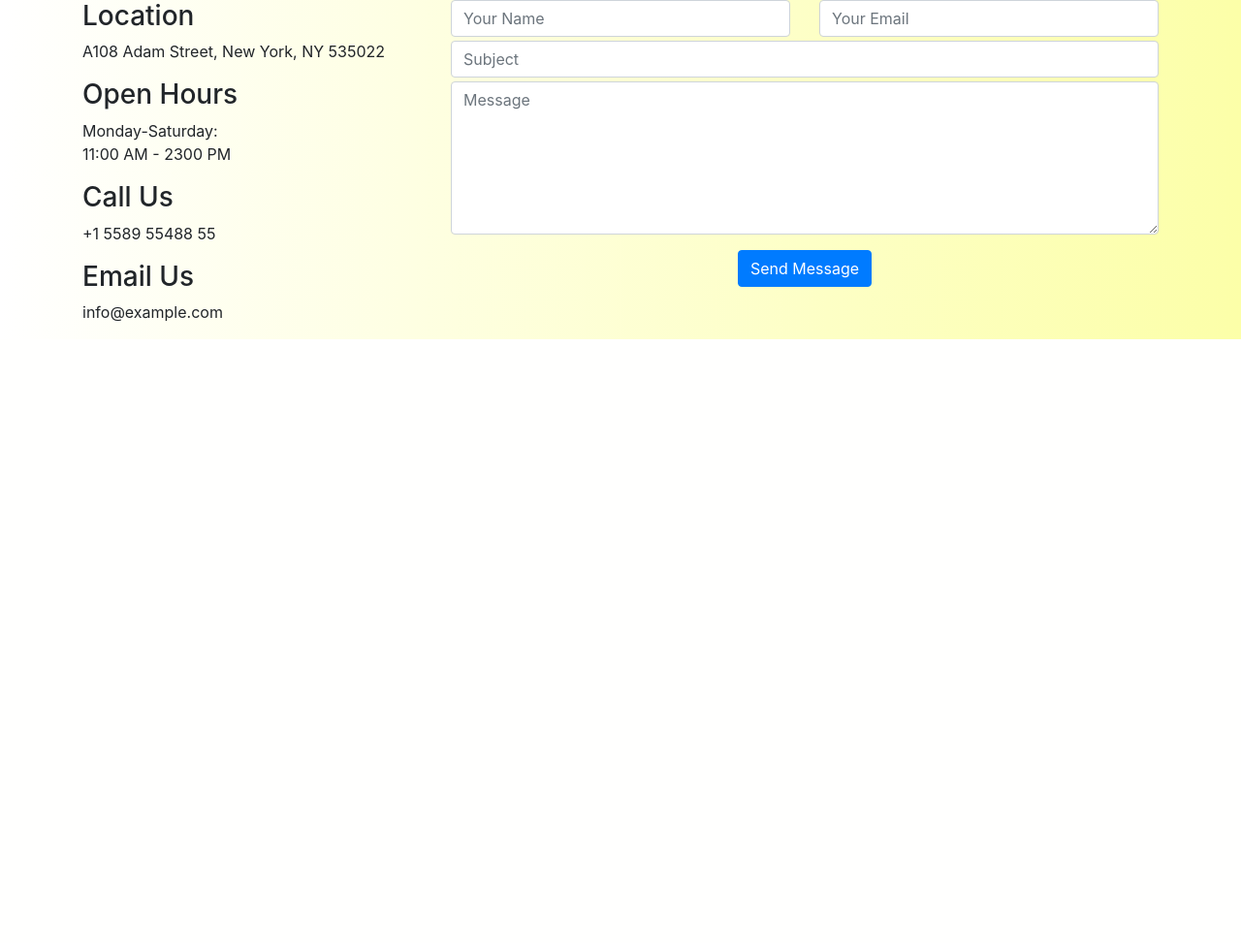
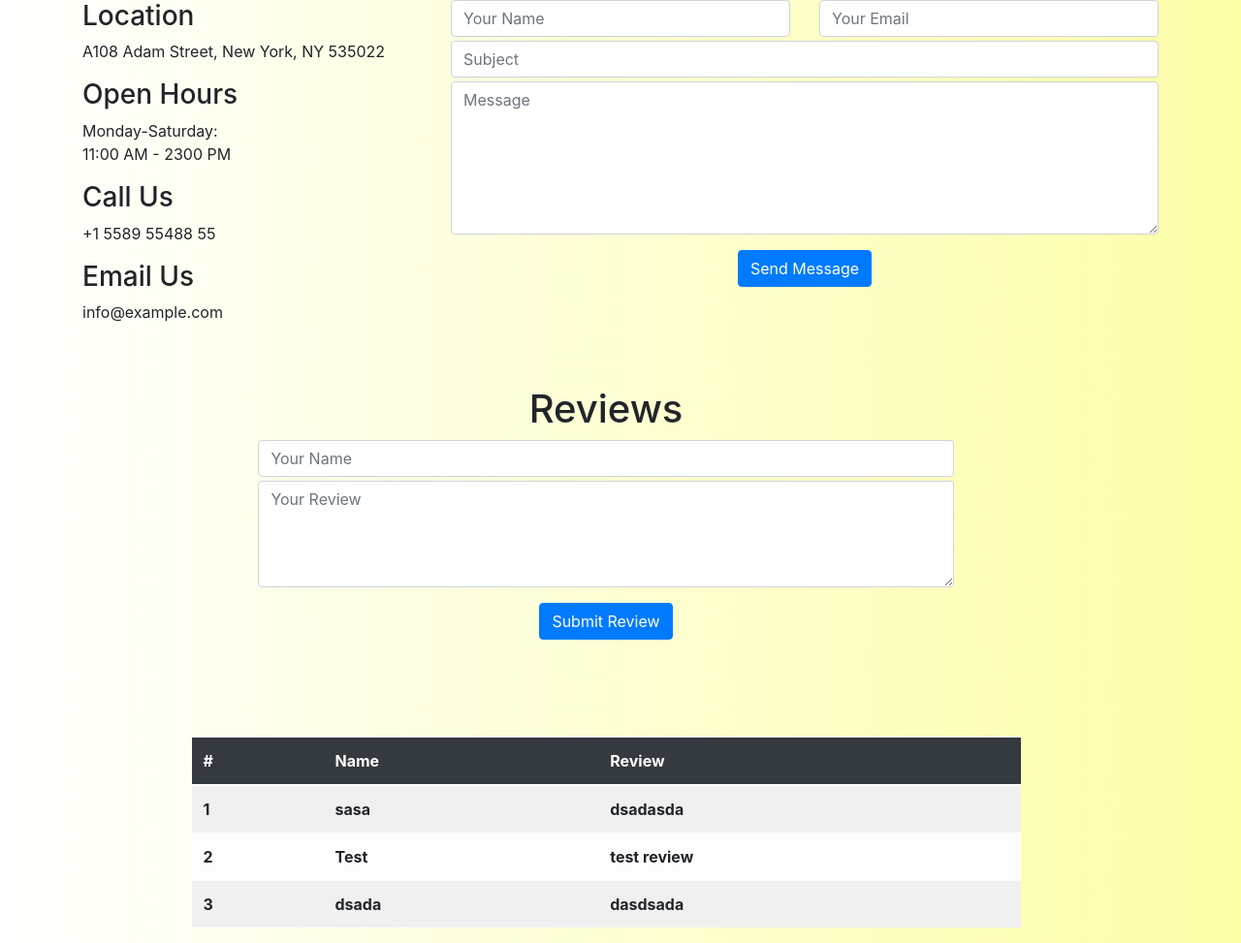
Before and after one commit to sasads2811/RestaurantApp, a Flask app: page / in a window 1280 px wide. Shown: the part 4484-5457 px from the top of the page at 97% size. Before the commit the page ends 4834 px from the top, so only its background shows below. Run offline with Flask 3, Linux system fonts and the light colour scheme; lists and menus that the app fills with data are empty; some libraries are stand-ins or nearby versions.

Commit message:
v2 contact save added and review added

```diff
--- a/app.py
+++ b/app.py
@@ -1,5 +1,5 @@
-from flask import Flask, render_template, request
-from models import db, FoodItem
+from flask import Flask, render_template, request, jsonify, redirect
+from models import db, FoodItem, Contact, Review
 
 app = Flask(__name__)
 app.config['SQLALCHEMY_DATABASE_URI'] = 'sqlite:///food.db'
@@ -11,7 +11,6 @@ db.init_app(app)
 def index():
     search_query = request.args.get('search', '')
     category_filter = request.args.get('category', 'all')
-    size_filter = request.args.get('size', 'all')
 
     food_items = FoodItem.query
 
@@ -21,11 +20,43 @@ def index():
     if category_filter != 'all':
         food_items = food_items.filter_by(category=category_filter)
 
-    if size_filter != 'all':
-        food_items = food_items.filter_by(size=size_filter)
+    food_items = food_items.all()
 
-    food_items = food_items.all()
-    return render_template('index.html', food_items=food_items)
+    reviews = Review.query.all()
+    return render_template('index.html', food_items=food_items, reviews=reviews)
+
+
+@app.route('/submit_contact', methods=['POST'])
+def submit_contact():
+    name = request.form.get('name')
+    email = request.form.get('email')
+    subject = request.form.get('subject')
+    message = request.form.get('message')
+
+    if not name or not email or not subject or not message:
+        return jsonify({'error': 'All fields are required'}), 400
+
+    new_contact = Contact(name=name, email=email, subject=subject, message=message)
+    db.session.add(new_contact)
+    db.session.commit()
+
+    return redirect('/')
+
+
+@app.route('/submit_review', methods=['POST'])
+def submit_review():
+    name = request.form.get('name')
+    review = request.form.get('review')
+
+
+    if not name or not review:
+        return jsonify({'error': 'All fields are required'}), 400
+
+    new_review = Review(name=name, review=review)
+    db.session.add(new_review)
+    db.session.commit()
+
+    return redirect('/#review')
 
 
 def populate_db():
--- a/templates/index.html
+++ b/templates/index.html
@@ -71,16 +71,16 @@
     <div class="container" id="menu-section">
         <header class="text-center my-4">
             <h1>Menu</h1>
-            <form class="justify-content-center" method="get" action="/">
+            <form class="justify-content-center" method="get" action="/#menu-section">
                 <input class="form-control" type="text" name="search" placeholder="Find your next favorite dish!" value="{{ request.args.get('search', '') }}">
                 <button class="btn btn-primary mt-3" type="submit">Search</button>
             </form>
         </header>
         <nav class="text-center my-4">
-            <a class="btn btn-outline-secondary mx-1" href="/?category=all">All</a>
-            <a class="btn btn-outline-secondary mx-1" href="/?category=Pizza">Pizza</a>
-            <a class="btn btn-outline-secondary mx-1" href="/?category=Pasta">Pasta</a>
-            <a class="btn btn-outline-secondary mx-1" href="/?category=Gelato">Gelato</a>
+            <a class="btn btn-outline-secondary mx-1" href="/?category=all#menu-section">All</a>
+            <a class="btn btn-outline-secondary mx-1" href="/?category=Pizza#menu-section">Pizza</a>
+            <a class="btn btn-outline-secondary mx-1" href="/?category=Pasta#menu-section">Pasta</a>
+            <a class="btn btn-outline-secondary mx-1" href="/?category=Gelato#menu-section">Gelato</a>
         </nav>
         <main>
             <div class="row">
@@ -259,7 +259,7 @@
           </div>
 
           <div class="col-lg-8">
-            <form>
+            <form action="{{ url_for('submit_contact') }}" method="POST">
               <div class="row gy-4">
 
                 <div class="col-md-6">
@@ -291,7 +291,46 @@
 
       </div>
 
-    </section><!-- /Contact Section -->
+    </section>
+    <div class="row justify-content-center w-100">
+        <div class="section-title d-flex align-items-center justify-content-center pt-5 col-4" id="review">
+            <h1>Reviews</h1>
+        </div>
+    </div>
+    <section class="justify-content-center w-100 row">
+        <form  method="POST" action="{{ url_for('submit_review') }}">
+            <div class="row gy-4">
+                <div class="col-md-12">
+                    <input type="text" name="name" class="form-control" placeholder="Your Name" required>
+                </div>
+                <div class="col-md-12 pt-1">
+                    <textarea class="form-control" name="review" rows="4" placeholder="Your Review" required></textarea>
+                </div>
+                <div class="col-md-12 text-center pt-3">
+                    <button class="btn btn-primary" type="submit">Submit Review</button>
+                </div>
+            </div>
+        </form>
+        <div class="w-100" style="height: 100px;"></div>
+        <table class="table table-light table-striped w-75">
+  <thead class="table-dark">
+    <tr>
+      <th scope="col">#</th>
+      <th scope="col">Name</th>
+      <th scope="col">Review</th>
+    </tr>
+  </thead>
+  <tbody class="table-group-divider">
+  {%for r in reviews%}
+      <tr>
+          <th>{{ r.id }}</th>
+          <th>{{ r.name }}</th>
+          <th>{{ r.review }}</th>
+      </tr>
+  {%endfor%}
+  </tbody>
+</table>
+    </section>
     </div>
     <script src="https://ajax.googleapis.com/ajax/libs/jquery/3.5.1/jquery.min.js"></script>
     <script src="https://cdnjs.cloudflare.com/ajax/libs/popper.js/1.16.0/umd/popper.min.js"></script>
```
Also changed, not shown: models.py (+12 -0 lines), instance/food.db.
